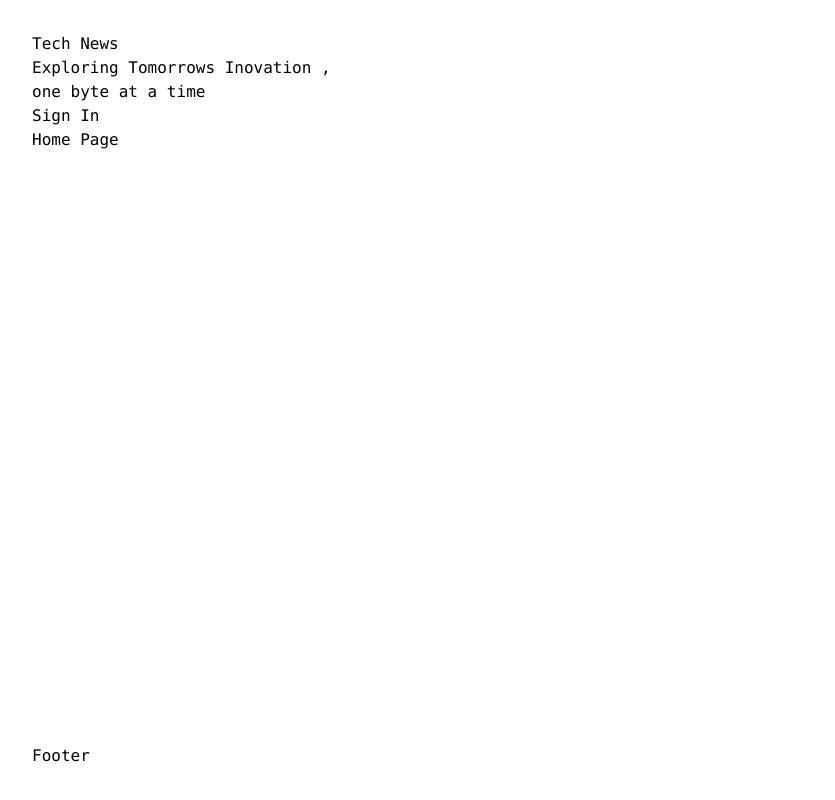
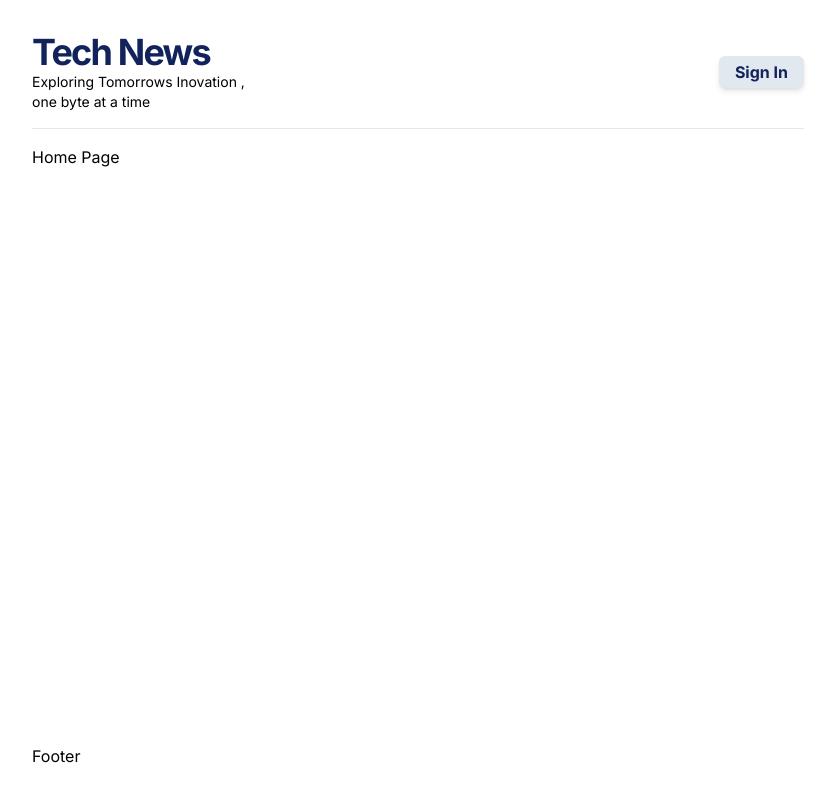
Before and after one commit to Basab-Saha/NextJS_WebApp, a Next.js app: page / in a window 1280 px wide. Shown: the whole page, without its empty margins (222-1057 px from the left). Built offline with nearby package versions, Linux system fonts and the light colour scheme.

Commit message:
Styling the Navbar - Commit2

```diff
--- a/app/components/Navbar.tsx
+++ b/app/components/Navbar.tsx
@@ -2,15 +2,15 @@ import Link from "next/link";
 
 export default function Navbar(){
     return(
-        <div>
+        <div className="flex justify-between mb-4 border-b pb-4">
 
             {/*Left Div for :Company Label */}
             <div>
-                <Link href={"/"}><h1>Tech News</h1></Link>
-                <p>Exploring Tomorrows Inovation ,<br/> one byte at a time</p>
+                <Link href={"/"}><h1 className=" text-dark  text-4xl font-bold tracking-tighter">Tech News</h1></Link>
+                <p className="text-sm">Exploring Tomorrows Inovation ,<br/> one byte at a time</p>
             </div>
 
-            <div>
+            <div className="flex items-center">
                 <Link className="btn" href={"/sign-in"}>Sign In</Link>
             </div>
 
--- a/app/globals.css
+++ b/app/globals.css
@@ -1,3 +1,7 @@
 @tailwind base;
 @tailwind components;
 @tailwind utilities;
+
+.btn{
+  @apply bg-slate-200 px-4 py-1 rounded-md hover:bg-yellow-300 text-dark font-bold shadow-md
+}
--- a/app/layout.tsx
+++ b/app/layout.tsx
@@ -19,7 +19,7 @@ export default function RootLayout({
   return (
     <html lang="en">
       <body className={inter.className}>
-      <div className=' lg:max-w-[900px] flex flex-col min-h-screen lg:px-16 py-8 font-mono mx-auto  shadow-xl  '>
+      <div className=' lg:max-w-[900px] flex flex-col min-h-screen lg:px-16 py-8  mx-auto  shadow-xl  '>
 
 
         <Navbar/>
--- a/tailwind.config.ts
+++ b/tailwind.config.ts
@@ -8,11 +8,9 @@ const config: Config = {
   ],
   theme: {
     extend: {
-      backgroundImage: {
-        'gradient-radial': 'radial-gradient(var(--tw-gradient-stops))',
-        'gradient-conic':
-          'conic-gradient(from 180deg at 50% 50%, var(--tw-gradient-stops))',
-      },
+      colors:{
+        dark:"#11235A",
+      }
     },
   },
   plugins: [],
```
